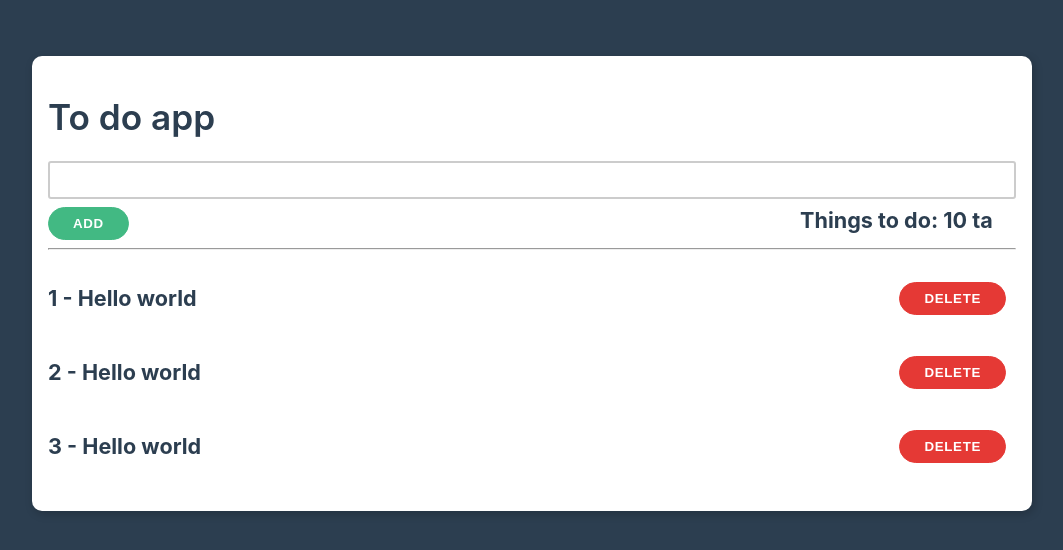
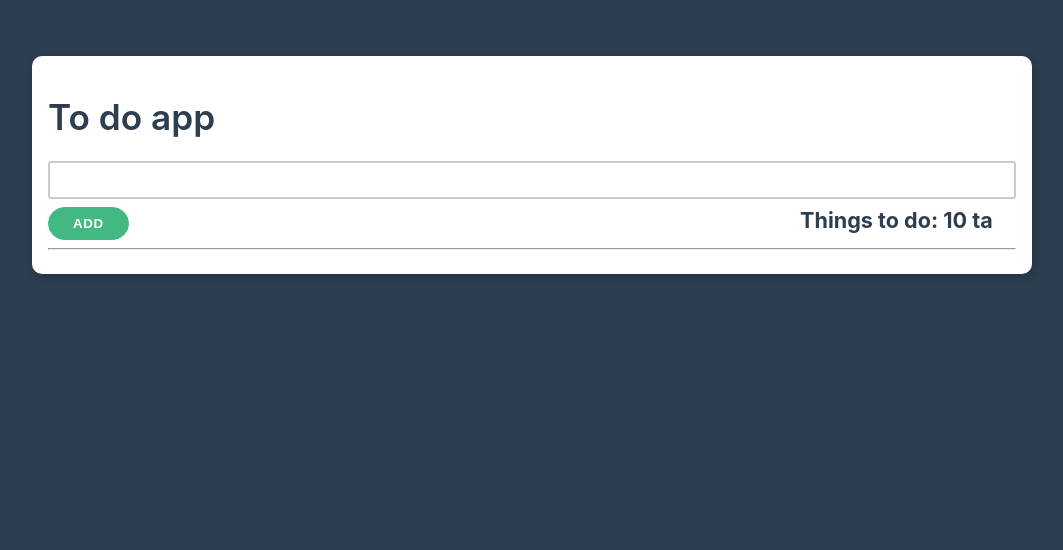
Before and after one commit to hakimov-dev/To-Do-App, a Vue app: page / in a window 1280 px wide. Shown: the top 550 px of the page, without its empty margins (108-1171 px from the left). Built offline with nearby package versions, Linux system fonts and the light colour scheme.

Commit message:
Added main content in list Item component

```diff
--- a/src/App.vue
+++ b/src/App.vue
@@ -12,14 +12,7 @@
         Things to do: 10 ta
       </h3>
       <hr />
-      <ul class="list">
-        <h3 class="list-item" v-for="(note, idx) in 3">
-          {{ idx + 1 }} - Hello world
-          <button class="btn danger">
-            Delete
-          </button>
-        </h3>
-      </ul>
+
       <!-- <h2 v-if="notes.length === 0">
         Hozircha eslatmalar yo'q. Birinchisini qo'shing !
       </h2> -->
```
Also changed, not shown: src/components/listItem.vue (+16 -0 lines).
